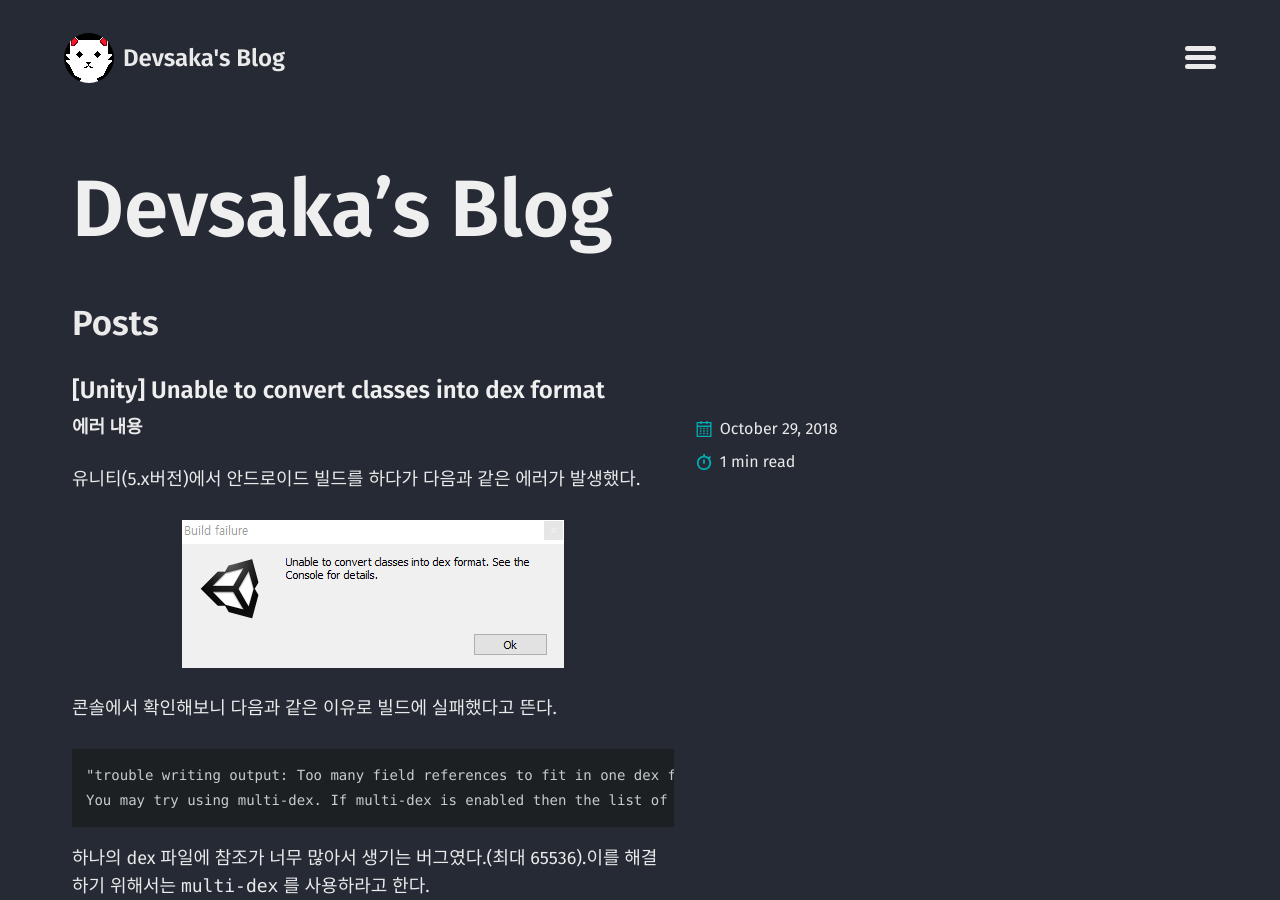
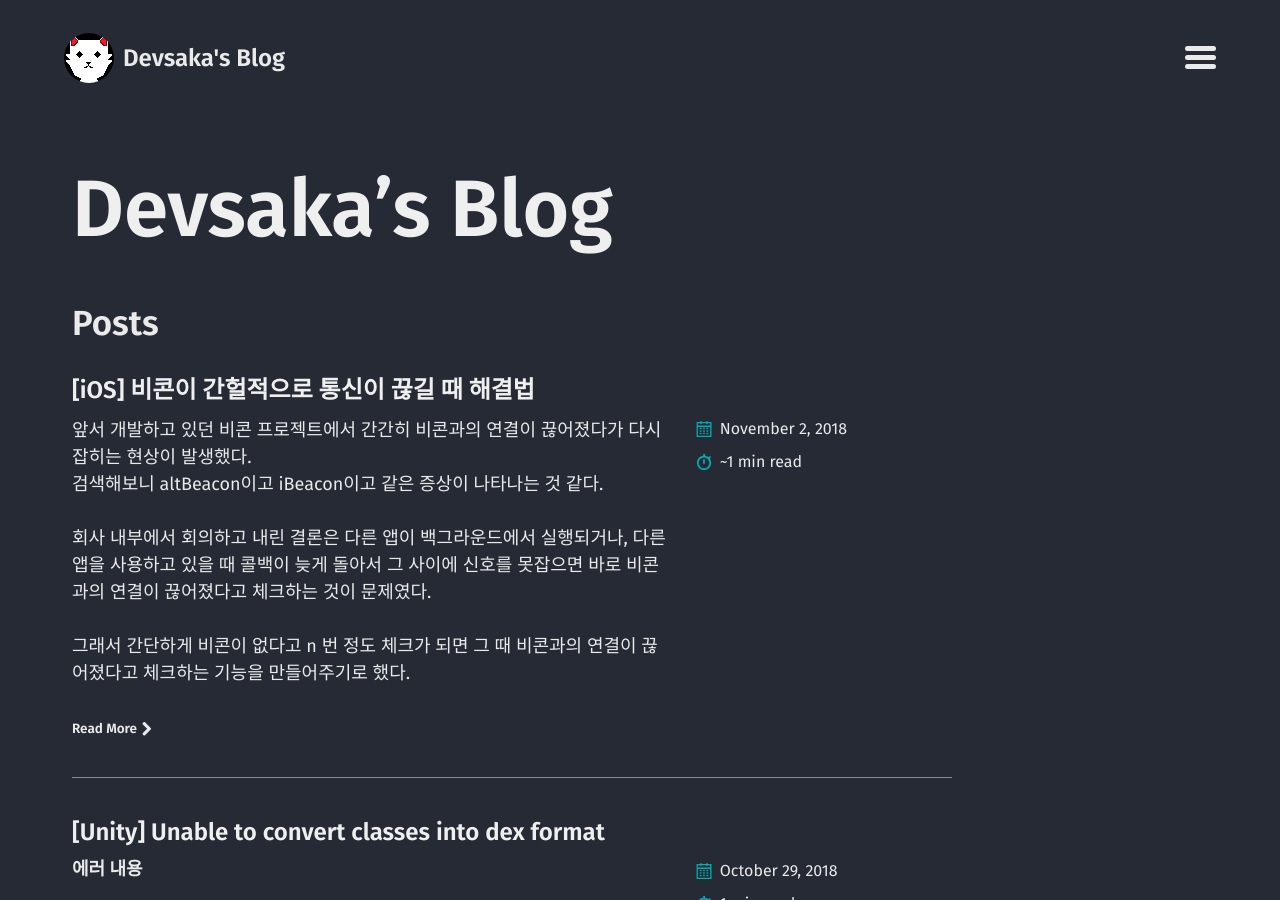
Before and after one commit to mmistakes/jekyll-theme-basically-basic, a Jekyll site: the page built from index.md, in a window 1280 px wide and 900 px high. Built offline with Jekyll 4.4.1, drawn with Linux system fonts in a browser that asks for light colours.

Commit message:
Post upload

````diff
--- /dev/null
+++ b/_posts/2018-11-02-iOS-Swift-iBeacon-Error.md
@@ -0,0 +1,48 @@
+---
+layout: post
+title:  "[iOS] 비콘이 간헐적으로 통신이 끊길 때 해결법"
+date:   2018-11-02 13:45:59
+author: devsaka
+categories:
+  - Swift
+tags:
+  - Swift
+  - Develop
+  - iBeacon
+  - iOS
+image:
+comments: true
+---
+앞서 개발하고 있던 비콘 프로젝트에서 간간히 비콘과의 연결이 끊어졌다가 다시 잡히는 현상이 발생했다.<br>
+검색해보니 altBeacon이고 iBeacon이고 같은 증상이 나타나는 것 같다.<br><br>
+회사 내부에서 회의하고 내린 결론은 다른 앱이 백그라운드에서 실행되거나, 다른 앱을 사용하고 있을 때 콜백이 늦게 돌아서 그 사이에 신호를 못잡으면 바로 비콘과의 연결이 끊어졌다고 체크하는 것이 문제였다.<br><br>
+그래서 간단하게 비콘이 없다고 n 번 정도 체크가 되면 그 때 비콘과의 연결이 끊어졌다고 체크하는 기능을 만들어주기로 했다.<br>
+
+```swift
+var lostCount : Int = 0;    // 체크를 도와줄 변수
+
+func locationManager(_ manager: CLLocationManager, didRangeBeacons beacons: [CLBeacon], in region: CLBeaconRegion) {
+    if beacons.count > 0 {
+        lostCount = 0;
+        let nearestBeacon = beacons.first!
+        switch nearestBeacon.proximity {
+        case .immediate:
+               break
+        case .near:
+            break
+        case .far:
+            break
+        case .unknown:
+            break
+        }
+    }
+    else
+    {
+        lostCount += 1
+        if (lostCount >= 3)
+        {
+            // 3 번 연속으로 비콘이 없다고 판단했을 때, 이 곳에서 비콘이 없다고 체크해줌.
+        }
+    }
+}
+```
````
Also changed, not shown: _posts/2018-10-29-Unity-MultiDex-Solution.md (+1 -1 lines).
